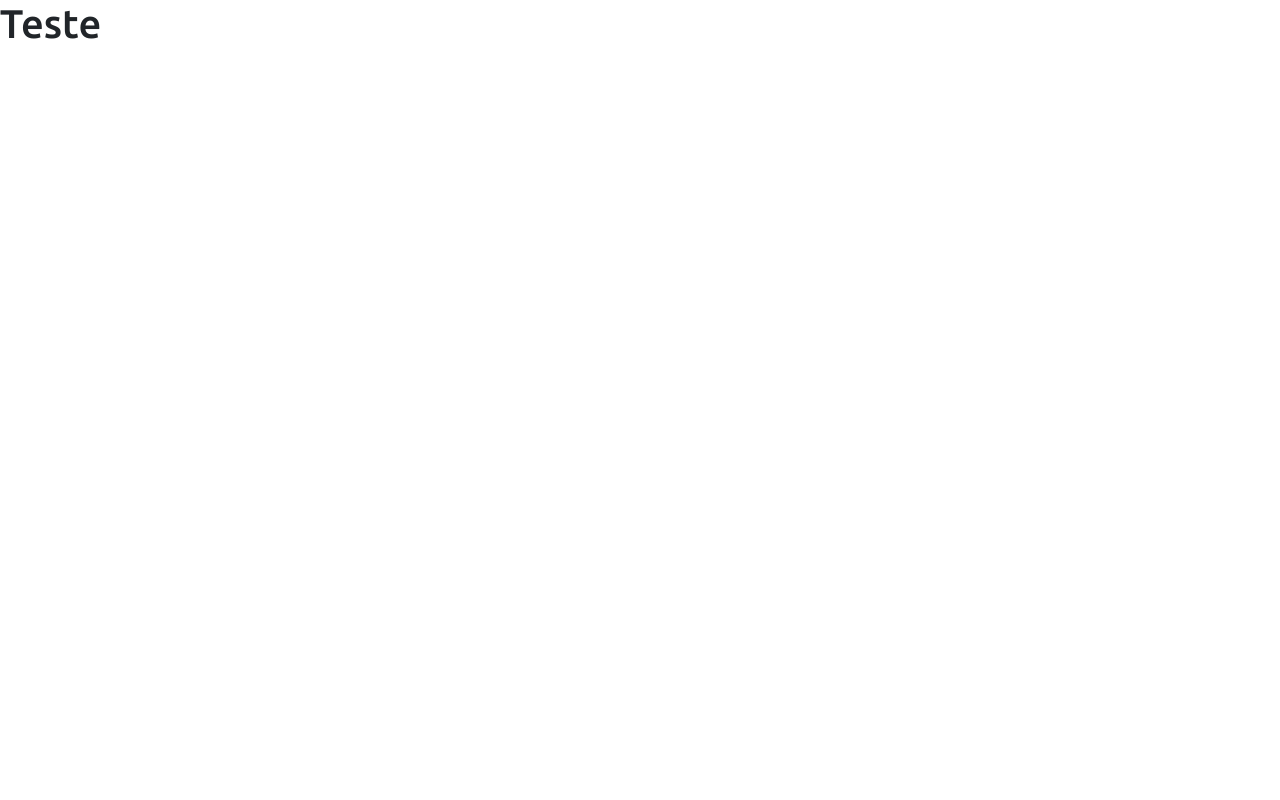
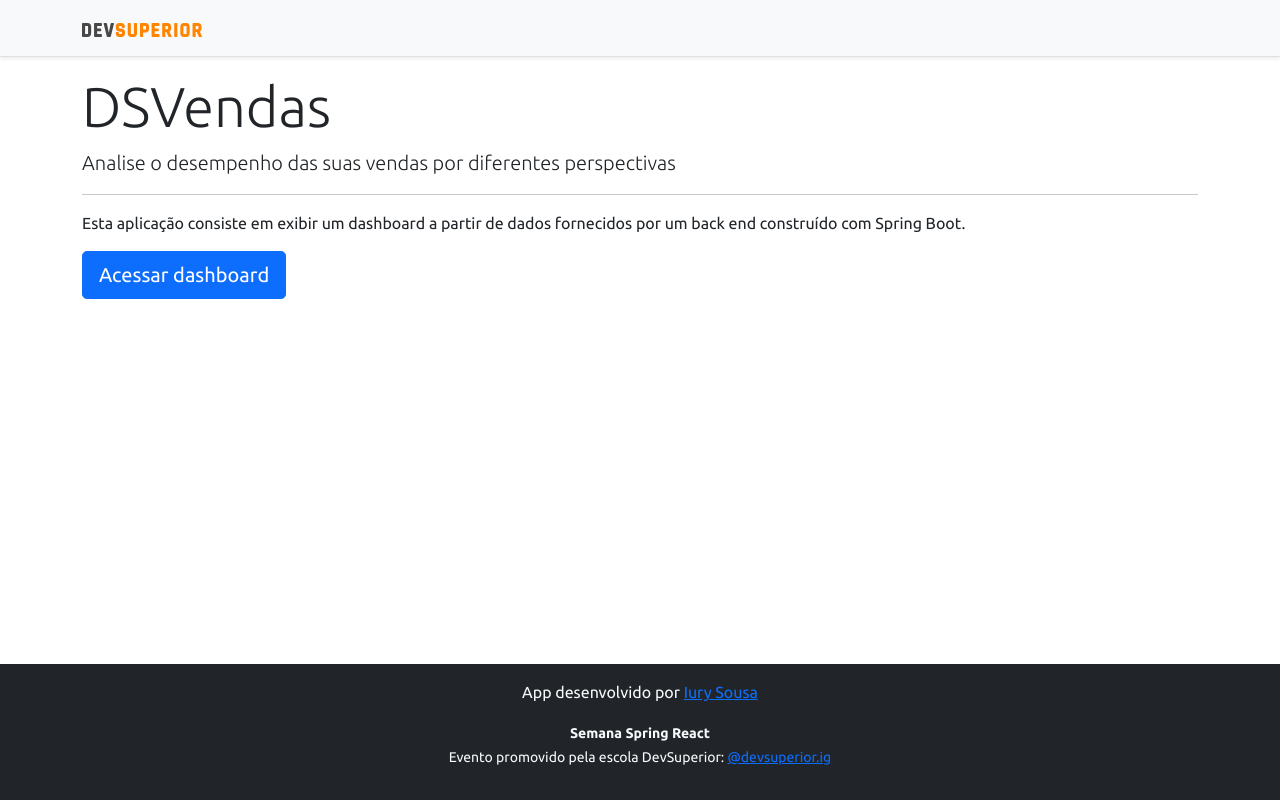
Before and after one commit to iury-sousa/spring-react-week-05, a React (Vite) app in the folder frontend/: page / in a window 1280 px wide. Built offline with nearby package versions, Linux system fonts and the light colour scheme.

Commit message:
chore: home, navigation

```diff
--- a/frontend/src/components/NavBar/index.tsx
+++ b/frontend/src/components/NavBar/index.tsx
@@ -1,3 +1,4 @@
+import { Link } from 'react-router-dom';
 import ImgDsDark from './../../assets/img/ds-dark.svg';
 
 export function NavBar() {
@@ -5,7 +6,9 @@
     <div className='d-flex flex-column flex-md-row align-items-center p-3 px-md-4 mb-3 bg-light border-bottom shadow-sm'>
       <div className='container'>
         <nav className='my-2 my-md-0 mr-md-3'>
-          <img src={ImgDsDark} alt='DevSuperior' width='120' />
+          <Link to='/'>
+            <img src={ImgDsDark} alt='DevSuperior' width='120' />
+          </Link>
         </nav>
       </div>
     </div>
--- a/frontend/src/pages/Home/index.tsx
+++ b/frontend/src/pages/Home/index.tsx
@@ -1,7 +1,25 @@
+import { Footer, NavBar } from '@/components';
+import { Link } from 'react-router-dom';
+
 export function HomePage() {
   return (
-    <div>
-      <h1>Teste</h1>
-    </div>
+    <>
+      <NavBar />
+      <div className='container'>
+        <div className='jumbotron'>
+          <h1 className='display-4'>DSVendas</h1>
+          <p className='lead'>Analise o desempenho das suas vendas por diferentes perspectivas</p>
+          <hr />
+          <p>
+            Esta aplicação consiste em exibir um dashboard a partir de dados fornecidos por um back end construído com
+            Spring Boot.
+          </p>
+          <Link className='btn btn-primary btn-lg' to='/dashboard'>
+            Acessar dashboard
+          </Link>
+        </div>
+      </div>
+      <Footer />
+    </>
   );
 }
--- a/frontend/tsconfig.json
+++ b/frontend/tsconfig.json
@@ -17,8 +17,7 @@
     "noEmit": true,
     "jsx": "react-jsx",
     "paths": {
-      "@/components": ["./src/components/index"],
-      "@/": ["./src/*"]
+      "@/components": ["./src/components/index"]
     }
   },
   "include": ["**/*.ts", "**/*.tsx"],
```
